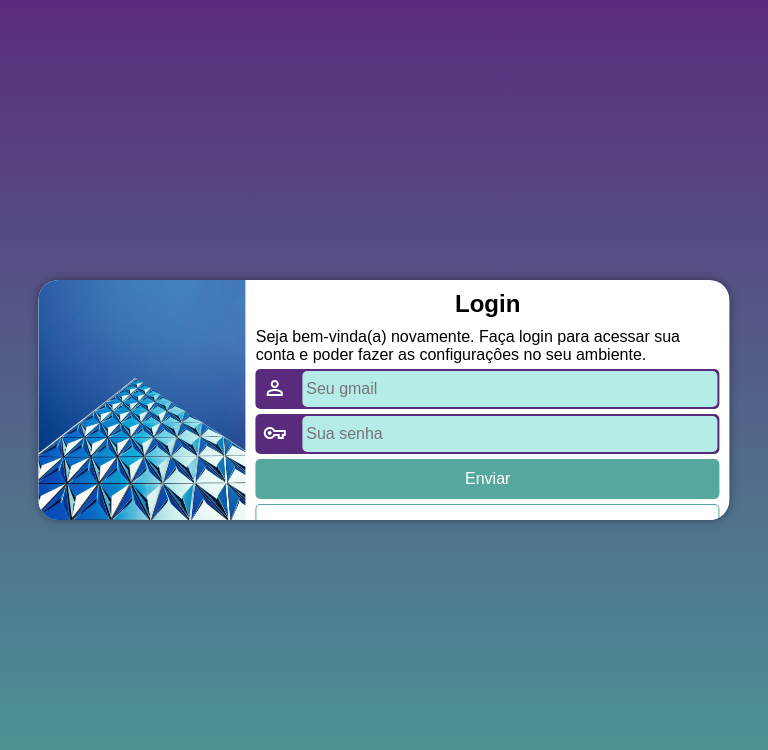
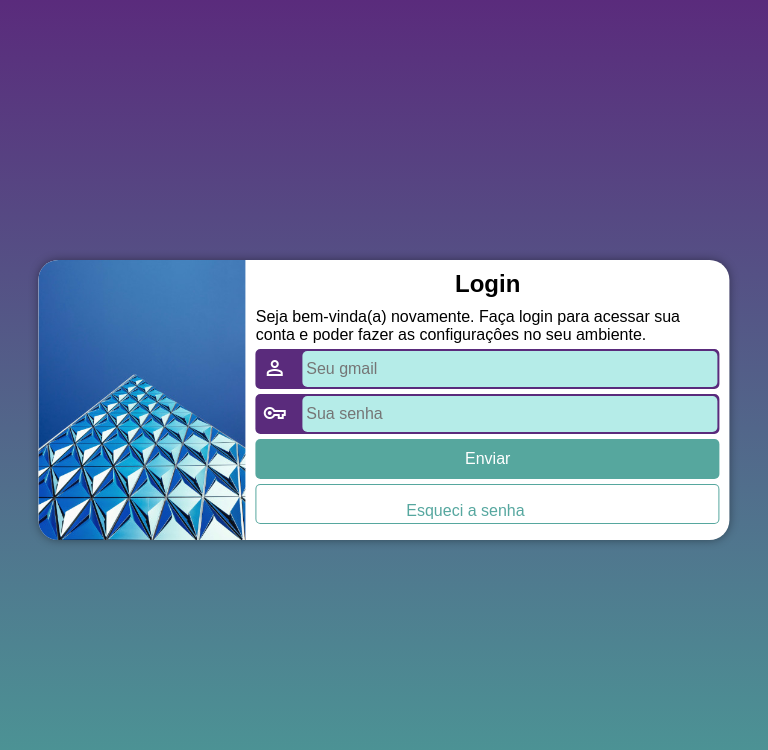
Before and after one commit to wilnervictor/projeto-login, a plain HTML site: page index.html in a window 768 px wide. Drawn offline with nearby package versions, Linux system fonts and the light colour scheme.

Commit message:
login v 1.9

```diff
--- a/estilos/style.css
+++ b/estilos/style.css
@@ -123,7 +123,7 @@ div.campo > input:focus-within{
     }
     section#login{
         width: 90vw;
-        height: 30vh;
+        height: 280px;
     }
     #imagem{
          width: 30%;
```
